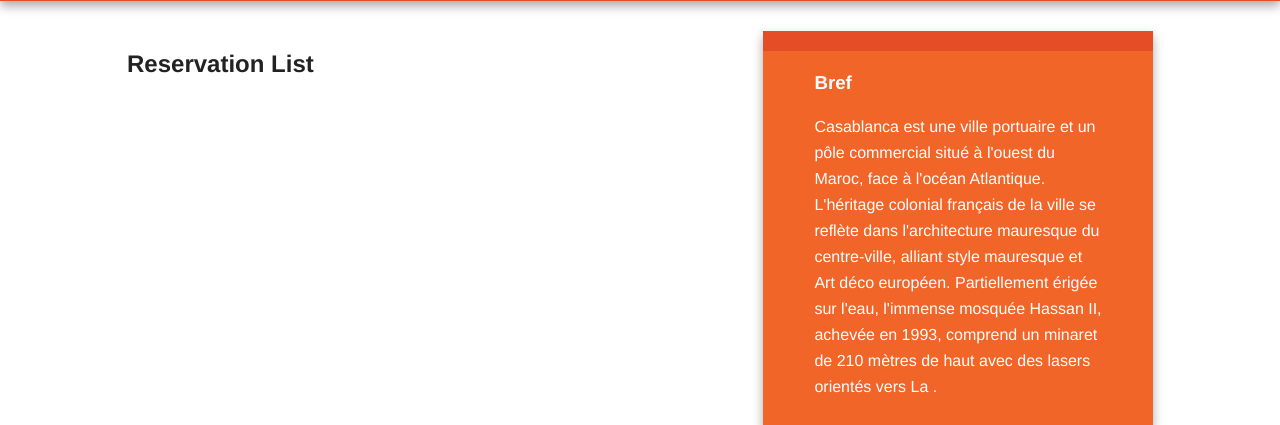
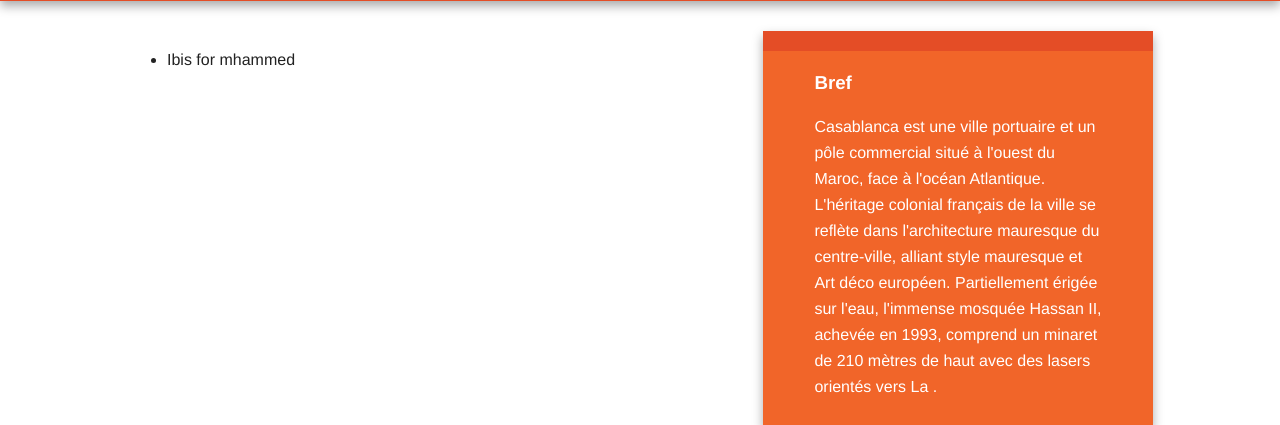
Before and after one commit to mhammed2020/Hotel-Reservation-Platform, a Django app: page /reservation/ in a window 1280 px wide. Shown: the part 95-520 px from the top of the page. Run offline with Django 3.2, Linux system fonts and the light colour scheme; data comes from the database, SQL or seed files in the repository; some libraries are stand-ins or nearby versions.

Commit message:
Add all contexts to templates

```diff
--- a/templates/reservation/reservations.html
+++ b/templates/reservation/reservations.html
@@ -8,6 +8,14 @@
 
 {% block content %}
 
+<ul>
+    {% for item  in reservations %}
+    <li>
+{{item.hotel.hotel_name}}   for  {{item.customer.name}}
 
-<h2>Reservation List </h2>
+  </li>
+    {% endfor %}
+
+
+ </ul>
 {% endblock content %}
```
